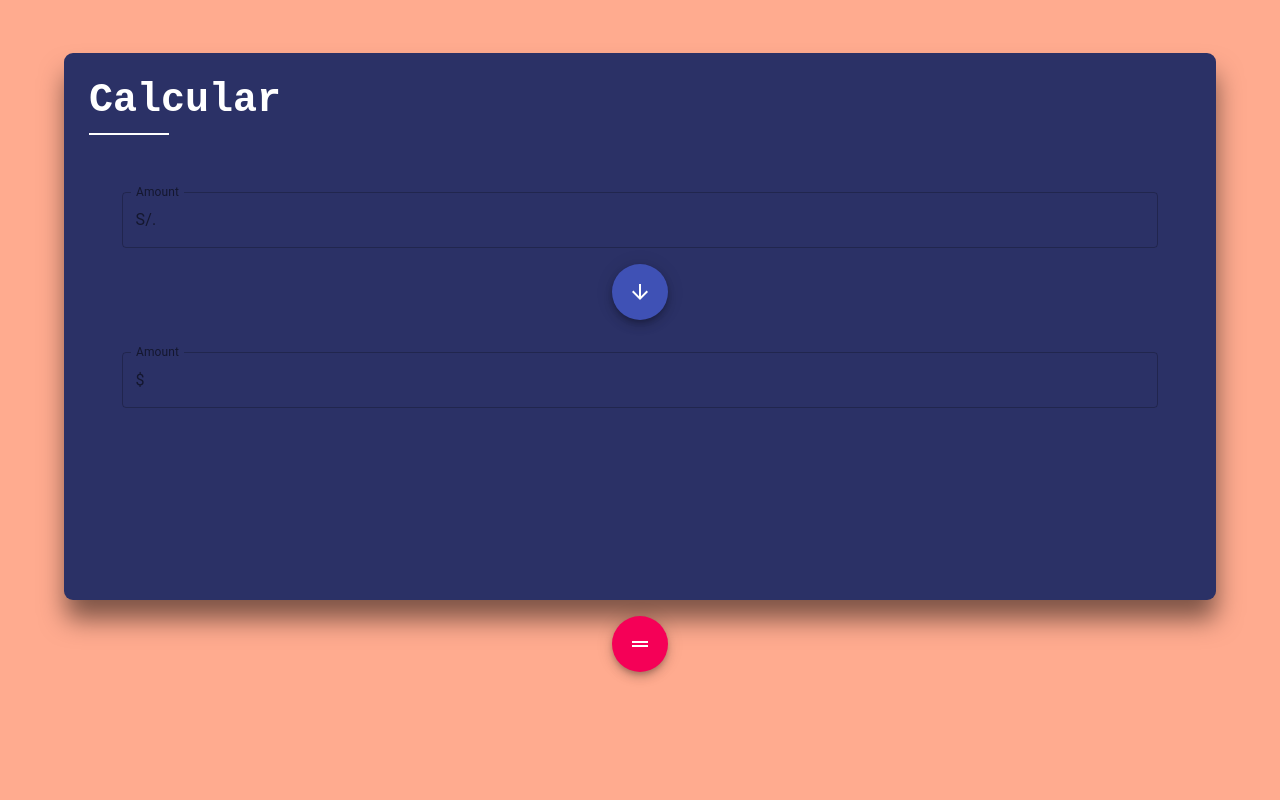
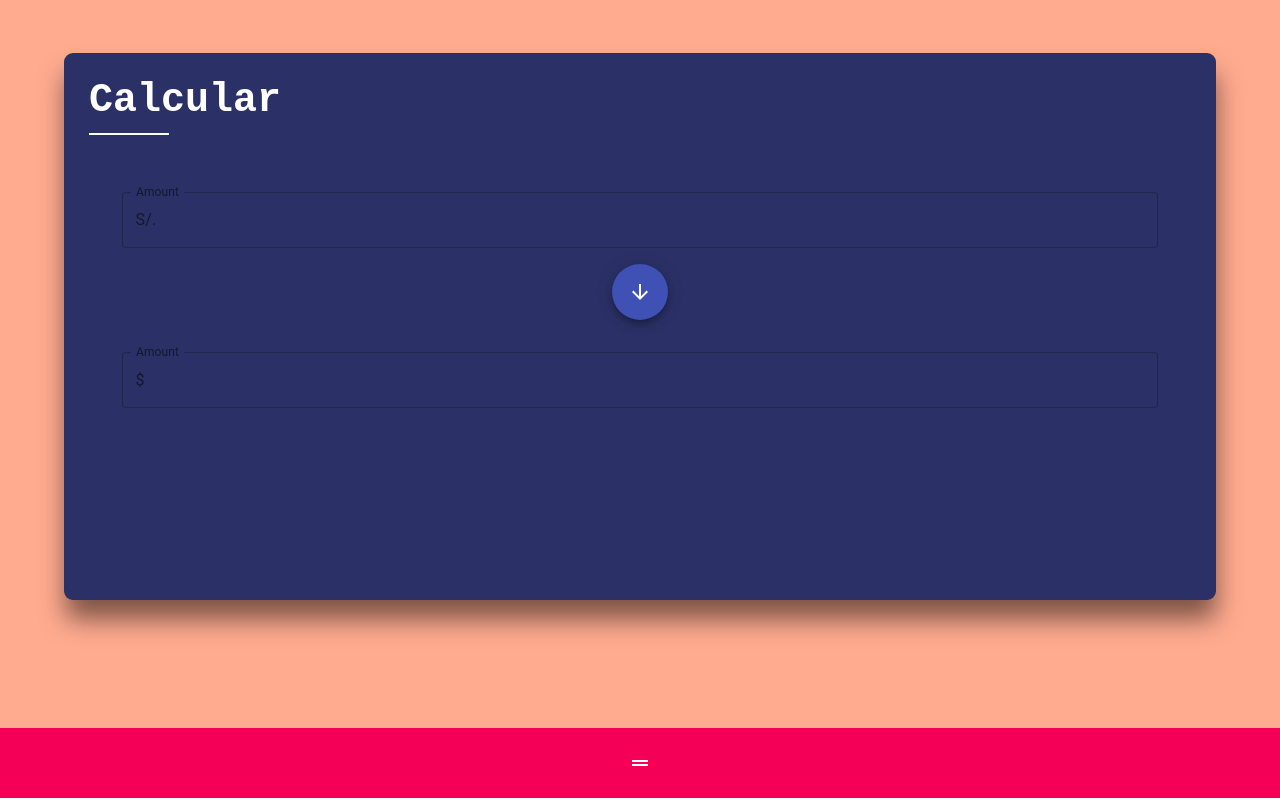
Before and after one commit to josedevelopr/tipo-cambio-sunat-app-react, a React (Create React App) app: page /calculo-tipo-cambio in a window 1280 px wide. Shown: the part 489-1289 px from the top of the page. Built offline with nearby package versions, Linux system fonts and the light colour scheme.

Commit message:
Calculate button changed, now is full width

```diff
--- a/src/components/CalculadoraTipoCambio/CalculadoraTipoCambio.js
+++ b/src/components/CalculadoraTipoCambio/CalculadoraTipoCambio.js
@@ -57,9 +57,9 @@ class CalculadoraTipoCambio extends Component {
                         />
                     </FormControl>
                 </div>
-                <Fab color="secondary" className="btnCenter">
-                    <DragHandleIcon />
-                </Fab>
+                <div className="btnCalculate">
+                    <DragHandleIcon style={{fill: "white"}}/>
+                </div>
             </CalculadoraTipoCambioContainer>
         )
     }
@@ -74,7 +74,7 @@ const CalculadoraTipoCambioContainer = styled.div`
     padding-top: 5%;
     display: flex;
     flex-direction: column;
-    padding-bottom: 10%;
+    //padding-bottom: 10%;
     .currency{
         box-sizing: border-box;
         width : 90%;
@@ -150,4 +150,14 @@ const CalculadoraTipoCambioContainer = styled.div`
         margin-top: 1rem;
         align-self: center;
     }
+
+    .btnCalculate{
+        width: 100%;
+        height: 70px;
+        background-color: #f50057;
+        display: flex;
+        align-items: center;
+        justify-content: center;
+        margin-top:10%;
+    }
 `;
```
